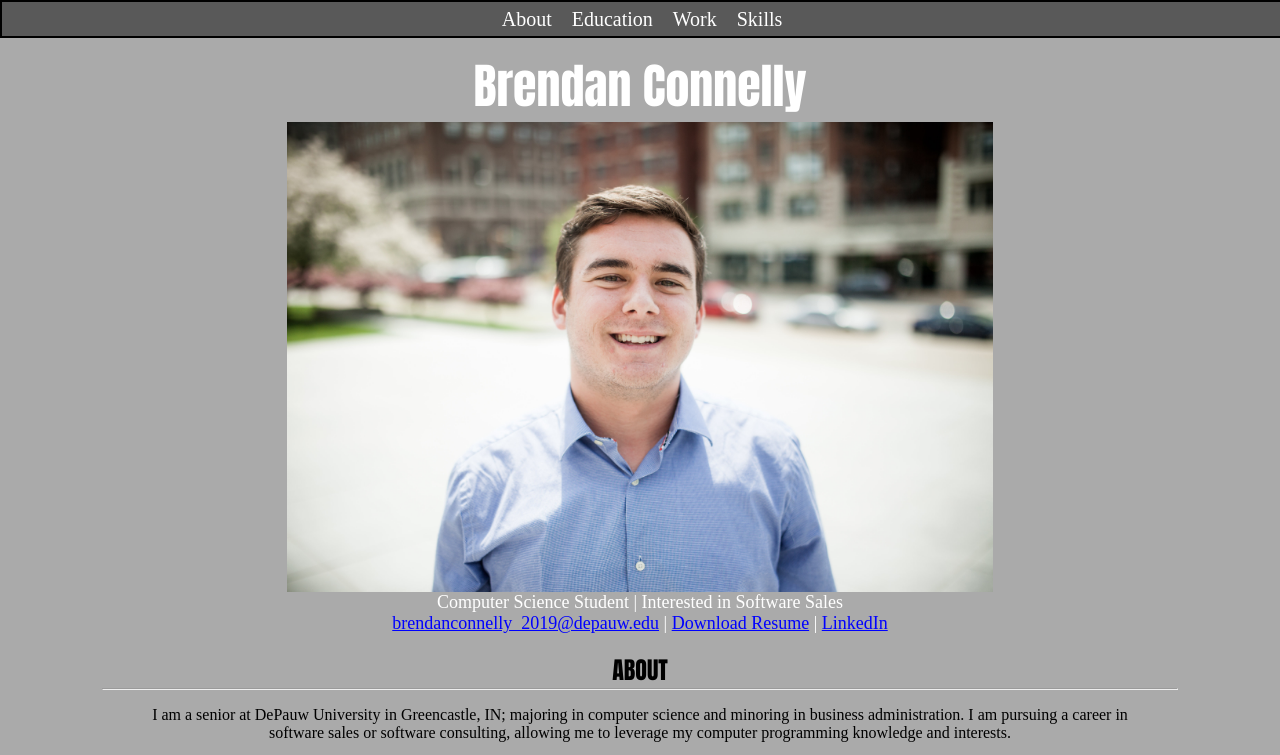
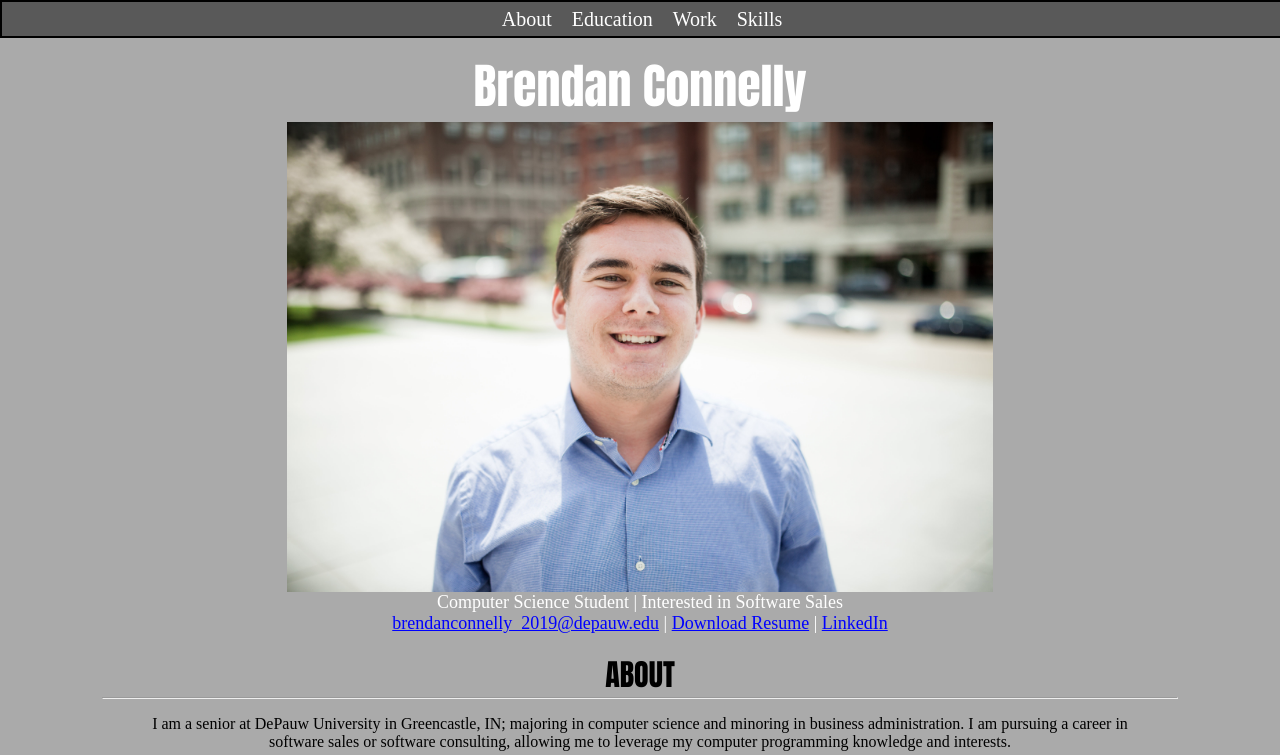
Before and after one commit to bgcon29/My_website_repo, a plain HTML site: page index.html in a window 1280 px wide. Shown: the top 755 px of the page. Drawn offline with Linux system fonts and the light colour scheme.

Commit message:
title font increase

```diff
--- a/main.css
+++ b/main.css
@@ -124,7 +124,7 @@ ul {
 
 titlesection {
   font-family: Impact, Charcoal, sans-serif;
-  font-size: 24px;
+  font-size: 30px;
   font-weight: bold;
   margin: 0;
   padding: 0;
```
